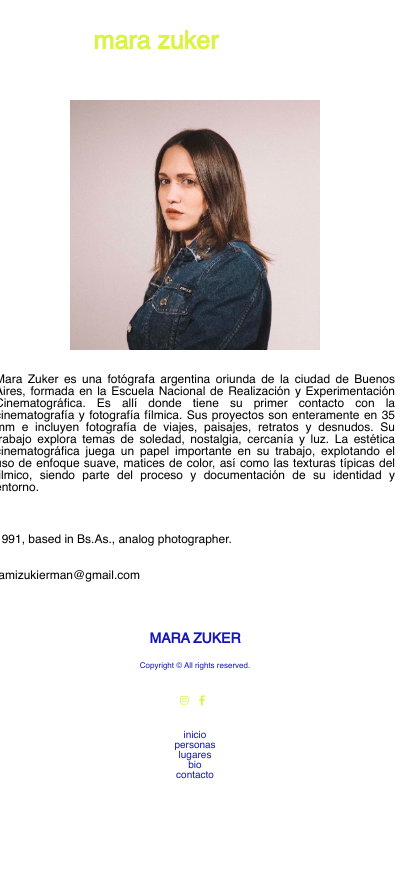
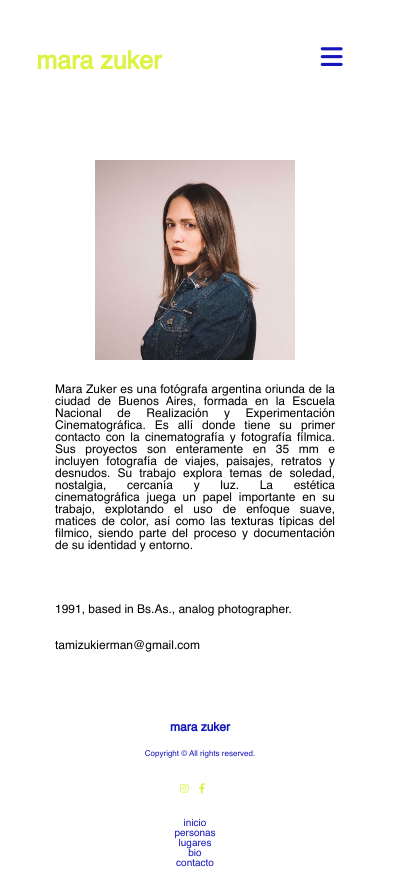
Before and after one commit to TamiZukierman/MaraZukerFoto, a website: page pages/bio.html in a window 390 px wide. Shown: the whole page, 415 px wide, since content can reach past the window. Before the commit the page ends 844 px from the top, so only its background shows below. Drawn offline with Linux system fonts and the light colour scheme.

Commit message:
AjustesResponsive

```diff
--- a/CSS/style.css
+++ b/CSS/style.css
@@ -14,7 +14,7 @@ a , li {
     color: #1416B8;
 }
 
-/* ----------------FUENTE -------------------------------*/
+/* -----------------------------------------------FUENTE --------------------------------------------------*/
 
 @font-face {
     font-family: fuenteHelvetica;
@@ -22,17 +22,15 @@ a , li {
 }
 
 /* ----------------------------------HEADER - NAV------------------------------------------------------- */
-
 #header {
     background-color:rgba(0, 0, 0, 0);
     height: 80px;
     width: 100%;
-    z-index: 1000;
-    position: relative;
-    display: flex;
+    position: sticky;
+    top: 0;
+    z-index: 101;
 
 }
-
 #navBar {
     display: flex;
     width: 100%;
@@ -41,26 +39,21 @@ a , li {
     height: 80px;
     justify-content: space-between;
 }
-
 .MenuNav {
     height: 80px;
     display: flex;
     align-items: center;
 }
-
 .MenuNav ul {
     padding: 0;
     margin: 0;
     margin-right: 10px;
     float: right;
-
 }
-
 .MenuNav ul li {
     line-height: 80px;
     margin: 0 5px;
 }
-
 .MenuNav ul li a {
     color: #1416B8;
     font-size: 14px;
@@ -73,7 +66,6 @@ a , li {
     font-weight: bold;
     height: 80px;
 }
-
 .checktn {
     font-size: 30px;
     color: #1416B8;
@@ -82,12 +74,10 @@ a , li {
     cursor: pointer;
     display: none;
 }
-
 #check {
     display: none;
 }
-
-/*----------------HOVER NAV------------*/
+/*-----------------------------HOVER NAV--------------------------------------*/
 #navBar .MenuNav ul a:hover {
     color: #DDF246;
 }
@@ -96,12 +86,15 @@ a , li {
     color: #1416B8;
 }
 
-
-/*----------------SISTEMA RESPONSIVO NAV-------------*/
+/*-------------------------------SISTEMA RESPONSIVO NAV---------------------------------------------------*/
 
 @media (max-width: 768px) {
+    #header {
+        position: relative;
+    }
     #navBar {
         justify-content: space-evenly;
+        margin-top: 20px;
     }
     #navBar ul li {
         display: block;
@@ -111,12 +104,10 @@ a , li {
     #navBar ul li a {
         font-size: 14px;
     }
-
     .LogoHeader h4 a {
-        font-size: 30px;
+        font-size: 35px;
         line-height: 85px;
         }
-
     .LogoHeader {
     display: flex;
     align-items: center;
@@ -135,11 +126,9 @@ a , li {
     text-align: center;
     transition: all .5s;
 }
-
 .barras {
     width: 150px;
 }
-
 #check:checked ~ .MenuNav ul {
     left: 0;
 }
@@ -162,28 +151,22 @@ a , li {
 main {
     min-height: 100vh;
     background-color: #ffffff;
+
 }
 
 /*----------------SISTEMA RESPONSIVO MAIN INICIO-------------*/
 
 @media (max-width: 942px) {
-    main {
-        min-height: 0;
-        margin-bottom: 30px;
-    }
     main, footer {
-        margin: 0;
+        margin-top: 0;
         padding: 0;
 }
 }
 @media (max-width: 768px) {
-    .carousel-inner {
-        width: 100%;
-        height: auto;
-}
 main {
     min-height: 0;
     margin-bottom: 20px;
+    margin-top: 40px;
 }
 }
 
@@ -219,12 +202,13 @@ main {
     display: flex;
 }
 
-/* --------PAGE BIO ---------- */
+/* --------------------------------------------PAGE BIO -------------------------------------------------- */
 
 #biografia {
     display: flex;
     align-items: center;
     justify-content: space-around;
+    background-color:#ffffff;
 }
 
 #contenedorTextobio {
@@ -237,16 +221,16 @@ main {
     text-align: justify;
     width: 480px;
     height: 200px;
-    margin: 20px;
     justify-content: flex-start;
+    padding: 20px;
 }
 
 .biografiaAbout {
     display: flex;
     flex-direction: column;
-    margin-left: 20px;
     color: #000000;
     font-size: 12px;
+    padding: 20px;
 }
 
 .biografiaParrafo p {
@@ -255,8 +239,8 @@ main {
 }
 
 .biografiaFoto img {
-    width: 400px;
-    height: 400px;
+    width: 380px;
+    height: 380px;
 }
 
 /*----------------SISTEMA RESPONSIVO bio------------*/
@@ -273,8 +257,8 @@ main {
         margin-top: 20px;
     }
     #contenedorTextobio .biografiaParrafo {
-        width: 400px;
-        height: 120px;
+        width: 320px;
+        height: 200px;
     }
     #contenedorTextobio .biografiaParrafo p {
         font-size: 12px;
@@ -285,6 +269,16 @@ main {
         margin-bottom: 20px;
     }
 }
+
+@media (max-width: 480px) {
+    #biografia .biografiaFoto img {
+        width: 200px;
+        height: 200px;
+        margin-top: 20px;
+    }
+}
+
+
 
 /*-------------PAGE CONTACTO --------*/
 
@@ -297,9 +291,6 @@ main {
 #contenedorContacto {
     display: inline-block;
 
-}
-.formContacto {
-    position: relative;
 }
 
 .formContacto form {
@@ -426,7 +417,6 @@ main {
 @media (max-width: 768px) {
     #footer {
         flex-direction: column;
-        height: auto;
         gap: 10px;
     }
     .footerLinks ul li {
@@ -444,12 +434,8 @@ main {
         font-size: 12px;
     }
 
-    .footerLogonombre {
-        margin: 0;
-    }
-
     .footerLogonombre h4 {
-        font-size: 16px;
+        font-size: 14px;
         justify-content: center;
         margin-top: 0;
 
@@ -464,7 +450,6 @@ main {
 @media (max-width: 480px) {
     #footer {
         flex-direction: column;
-        height: auto;
         gap: 10px;
     }
     .footerLinks ul li {
@@ -482,12 +467,9 @@ main {
         font-size: 10px;
     }
 
-    .footerLogonombre {
-        margin: 0;
-    }
 
     .footerLogonombre h4 {
-        font-size: 14px;
+        font-size: 12px;
         justify-content: center;
         margin-top: 0;
 
--- a/pages/bio.html
+++ b/pages/bio.html
@@ -14,7 +14,13 @@
             <!--MENU NAV-->
             <nav id="navBar">
                 <article class="LogoHeader">
-                    <h4><a href="../index.html">mara zuker</a></h4> <br>
+                    <h4><a href="#">mara zuker</a></h4>
+                </article>
+                <input type="checkbox" id="check">
+                <article class="barras">
+                <label for="check" class="checktn">
+                    <i class="fas fa-bars"></i>
+                </label>
                 </article>
                 <article class="MenuNav">
                     <ul>
@@ -23,7 +29,7 @@
                         <li><a href="lugares.html">lugares</a></li>
                         <li><a href="#">bio</a></li>
                         <li><a href="contacto.html">contacto</a></li>
-                </ul>
+                    </ul>
                 </article>
             </nav>
         </header>
@@ -50,7 +56,7 @@
         <footer id="footer">
             <!--CAJA#1 LOGONOMBRE-->
             <article class="footerLogonombre">
-                <h4>MARA ZUKER</h4> <br>
+                <h4>mara zuker</h4> <br>
                 <p> Copyright © All rights reserved.</p>
             </article>
 
```
Also changed, not shown: index.html (+5 -5 lines), pages/contacto.html (+10 -5 lines), pages/lugares.html (+11 -6 lines), pages/personas.html (+10 -5 lines).
